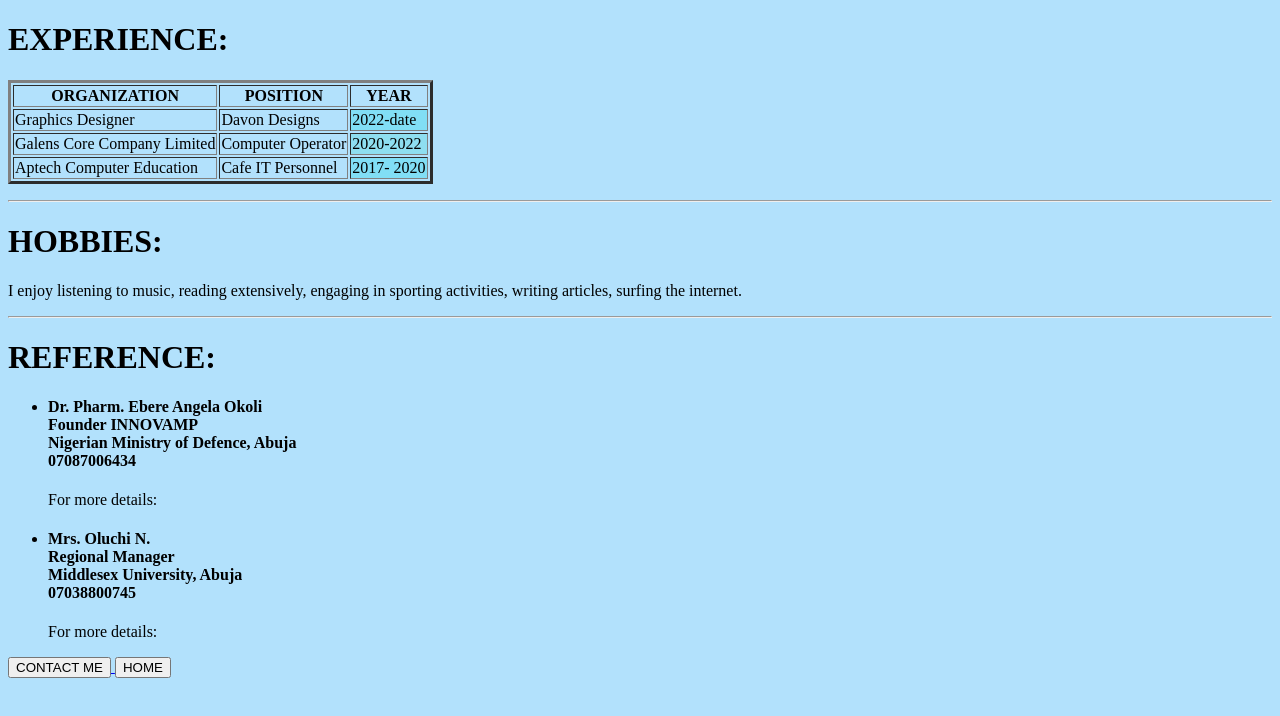
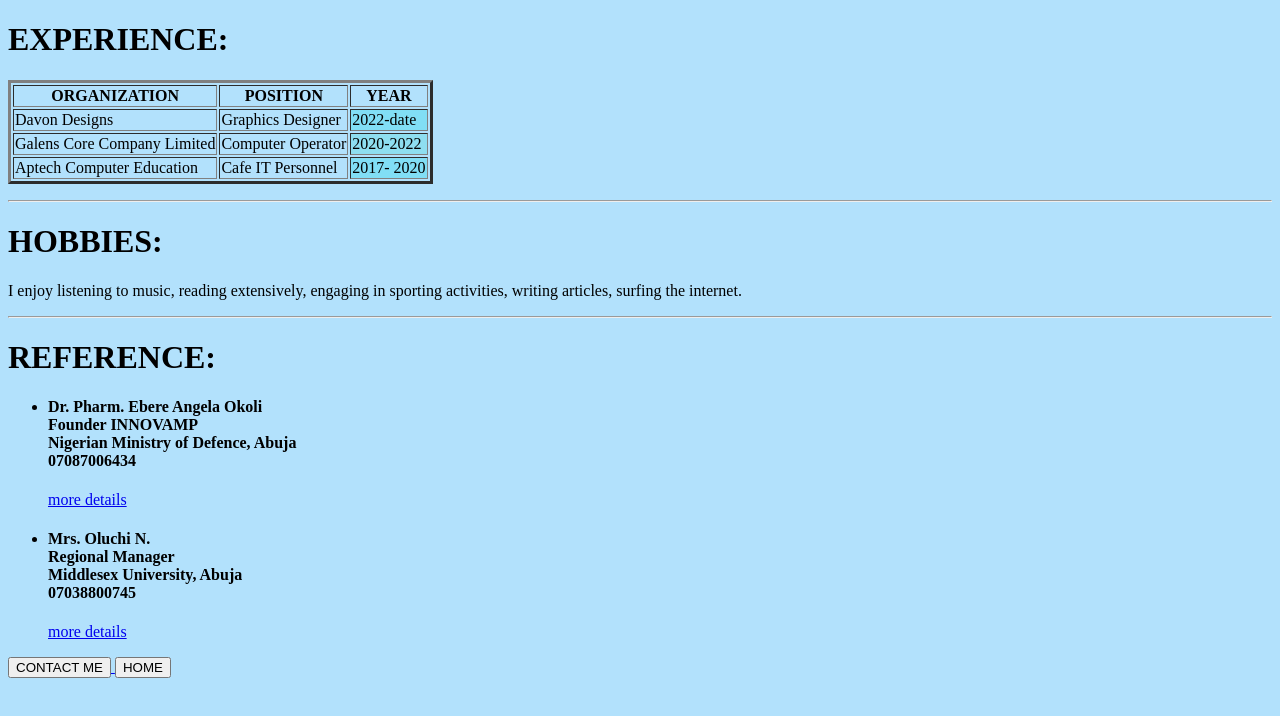
Before and after one commit to David-Onoyom/David-Onoyom.github.io, a plain HTML site: page experience.html in a window 1280 px wide. Drawn offline with Linux system fonts and the light colour scheme.

Commit message:
updatecommit

```diff
--- a/experience.html
+++ b/experience.html
@@ -15,8 +15,8 @@
                 <th>YEAR</th>
             </tr>
             <tr>
+                <td>Davon Designs</td>
                 <td>Graphics Designer</td>
-                <td>Davon Designs</td>
                 <td style="background-color: rgb(129, 222, 245);">2022-date</td>
             </tr>
             <tr>
@@ -41,12 +41,12 @@
         <ul>
             <li><h4>Dr. Pharm. Ebere Angela Okoli <br> Founder INNOVAMP <br>
             Nigerian Ministry of Defence, Abuja <br>07087006434</h4></li>
-            For more details: <a href="https://www.linkedin.com/in/ebere-angela-4b415bb3"><a/>
+            <a href="https://www.linkedin.com/in/ebere-angela-4b415bb3">more details<a/>
         </ul>
         <ul>
             <li><h4>Mrs. Oluchi N. <br> Regional Manager <br>
             Middlesex University, Abuja <br>07038800745</h4></li>
-            For more details: <a href="https://www.linkedin.com/in/oluchi-nwambara-05990787"></a>
+            <a href="https://www.linkedin.com/in/oluchi-nwambara-05990787">more details</a>
         </ul>
         <a href="/contact me.html">
             <button>CONTACT ME</button>
```
